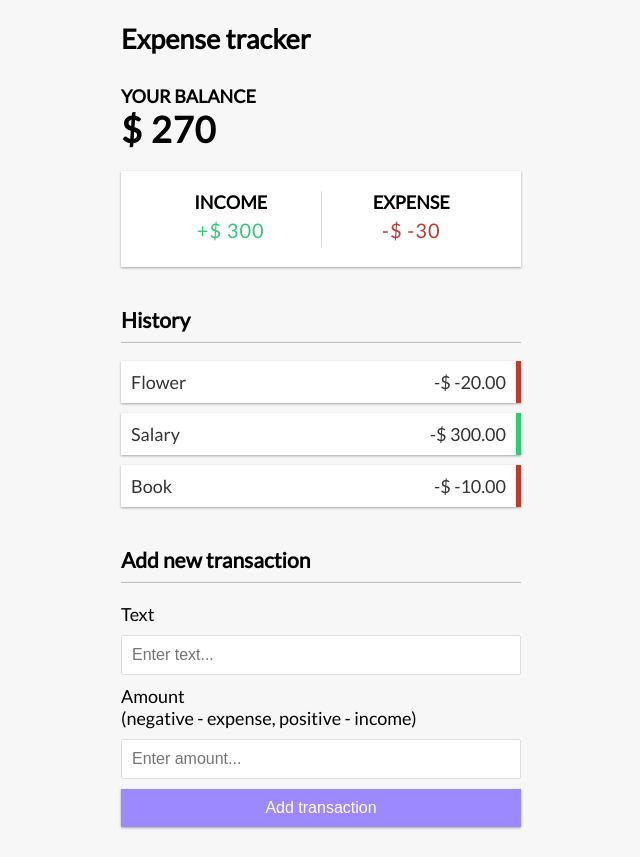
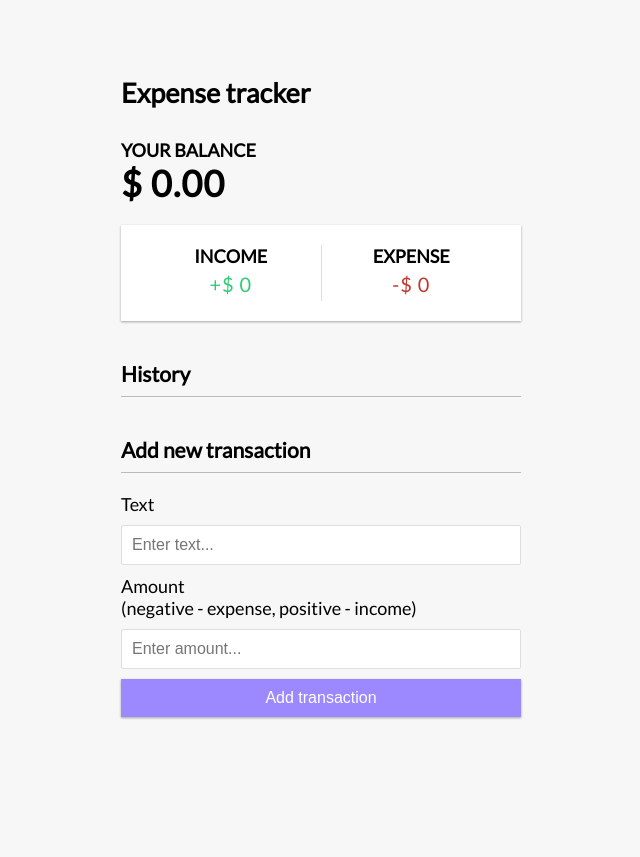
Before and after one commit to danish981/expense-tracker-app, a Vue app: page / in a window 1280 px wide. Shown: the whole page, without its empty margins (319-959 px from the left). After the commit the page ends 800 px from the top, so only its background shows below. Built offline with nearby package versions, Linux system fonts and the light colour scheme.

Commit message:
some changes made, delete a transaction feature added

```diff
--- a/src/App.vue
+++ b/src/App.vue
@@ -4,7 +4,10 @@
     <Balance :total="total" />
     <IncomeExpenses :income="+income" :expense="+expense" />
     <!-- passing the transactions array to the component as props from this App.vue parent component to the TransactionList child component -->
-    <TransactionList :transactions="transactions" />
+    <TransactionList
+      :transactions="transactions"
+      @transactionDeleted="deleteTransaction"
+    />
     <AddTransaction @transactionSubmitted="handleTransactionSubmitted" />
   </div>
 </template>
@@ -24,11 +27,7 @@ import { useToast } from "vue-toastification";
 const toast = useToast();
 
 // todo : we want this array to be reactive
-const transactions = ref([
-  { id: 1, text: "Flower", amount: -20 },
-  { id: 2, text: "Salary", amount: 300 },
-  { id: 3, text: "Book", amount: -10 },
-]);
+const transactions = ref([]);
 
 // total
 const total = computed(() => {
@@ -70,4 +69,13 @@ const handleTransactionSubmitted = (transactionData) => {
 const generateUniqueRandomId = () => {
   return Math.floor(Math.random() * 1000000000);
 };
+
+// delete transaction
+const deleteTransaction = (id) => {
+  transactions.value = transactions.value.filter(
+    (transaction) => transaction.id !== id
+  );
+
+  toast.success("Transaction deleted successfully!");
+};
 </script>
--- a/src/components/Balance.vue
+++ b/src/components/Balance.vue
@@ -1,6 +1,6 @@
 <template>
   <h4>Your Balance</h4>
-  <h1 id="balance">$ {{ total }}</h1>
+  <h1 id="balance">$ {{ parseFloat(total).toFixed(2) }}</h1>
 </template>
 
 
--- a/src/components/TransactionList.vue
+++ b/src/components/TransactionList.vue
@@ -8,8 +8,11 @@
       :key="transaction.id"
       :class="transaction.amount < 0 ? 'minus' : 'plus'"
     >
-      {{ transaction.text }} <span>-$ {{ parseFloat(transaction.amount).toFixed(2)  }} </span
-      ><button class="delete-btn">x</button>
+      {{ transaction.text }}
+      <span>-$ {{ parseFloat(transaction.amount).toFixed(2) }} </span
+      ><button @click="deleteTransaction(transaction.id)" class="delete-btn">
+        x
+      </button>
     </li>
 
     <!-- THE HARD CODED ELEMENTS -->
@@ -30,10 +33,16 @@
 <script setup>
 import { defineProps } from "vue";
 
+const emit = defineEmits(["transactionDeleted"]);
+
 const props = defineProps({
   transactions: {
     type: Array,
     required: true,
   },
 });
+
+const deleteTransaction = (id) => {
+  emit("transactionDeleted", id);
+};
 </script>
```
